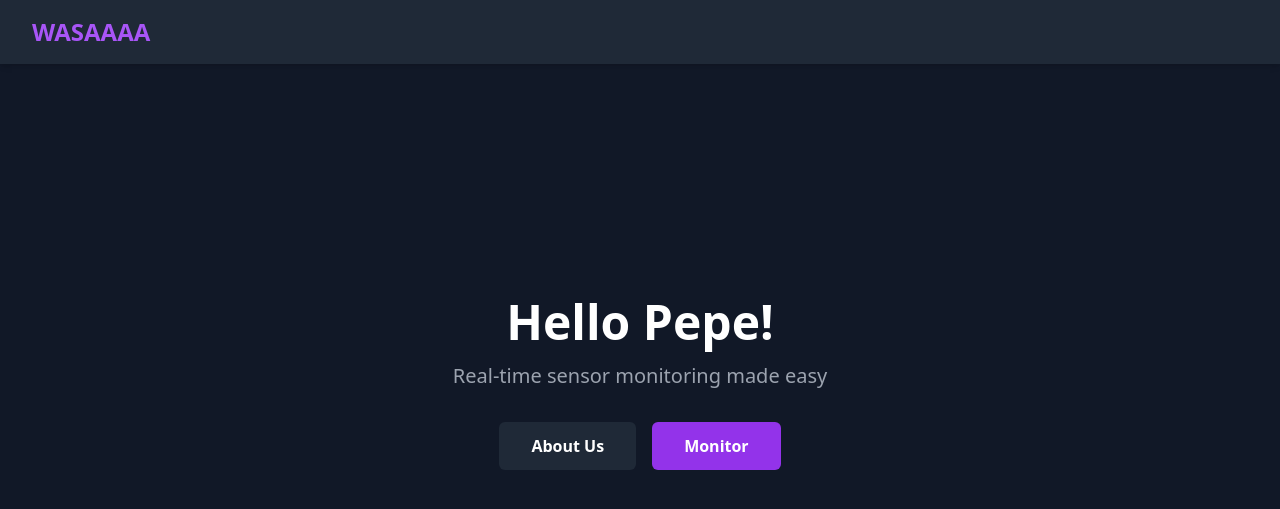
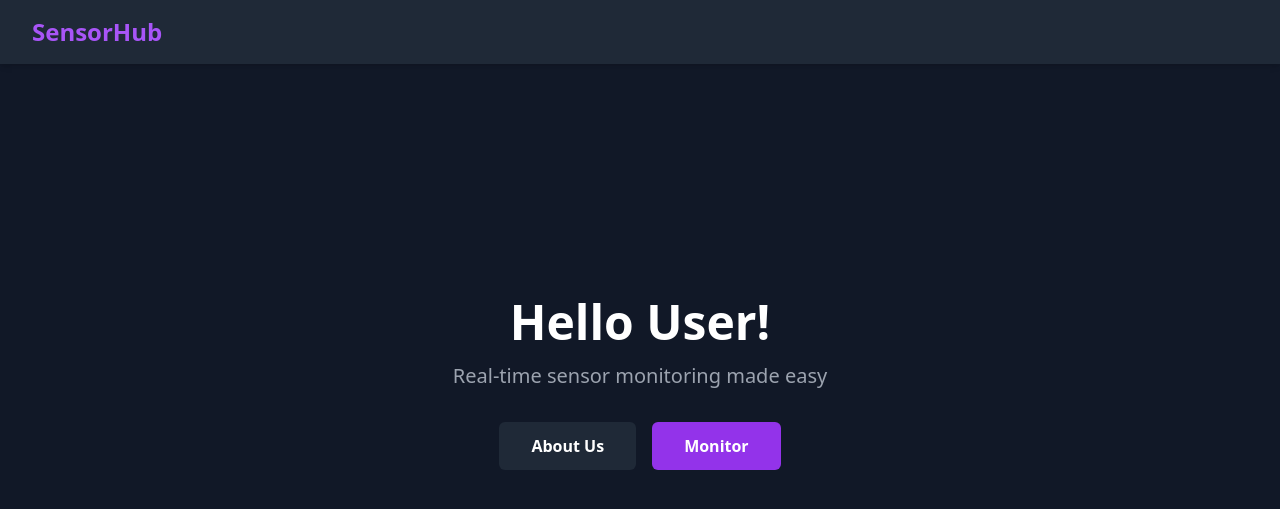
Before and after one commit to SamiElTemido/emmbebed_sistem, a Flask app: page / in a window 1280 px wide. Shown: the top 509 px of the page. Run offline with Flask 3, Linux system fonts and the light colour scheme; some libraries are stand-ins or nearby versions.

Commit message:
changing details about names

```diff
--- a/servidor/main.py
+++ b/servidor/main.py
@@ -6,7 +6,7 @@ app = Flask(__name__)
 
 @app.route("/")
 def main():
-    name = "Pepe"
+    name = "User"
     return render_template('index.html', person=name)
 
 @app.route("/about")
--- a/servidor/templates/index.html
+++ b/servidor/templates/index.html
@@ -9,7 +9,7 @@
 <body class="bg-gray-900 text-white">
     <!-- Navbar -->
     <nav class="bg-gray-800 px-8 py-4 shadow-md">
-        <div class="text-2xl font-bold text-purple-500">WASAAAA</div>
+        <div class="text-2xl font-bold text-purple-500">SensorHub</div>
     </nav>
 
     <!-- Hero Section -->
```
